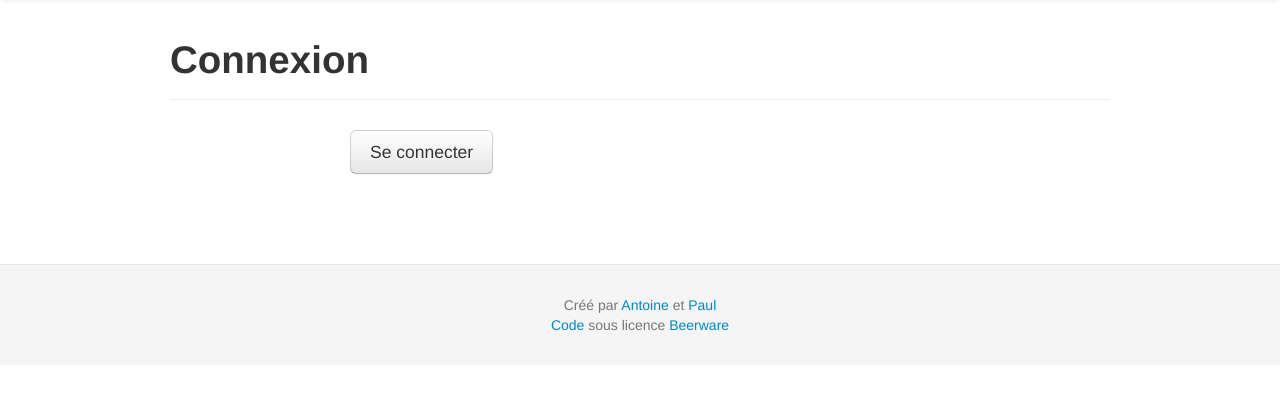
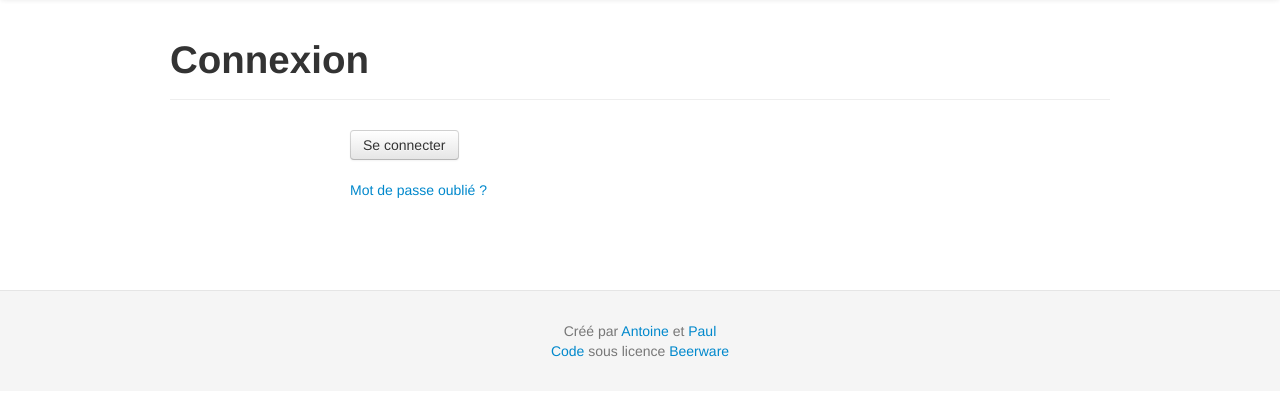
Before and after one commit to seirl/epiquote, a Django app: template templates/registration/login.html in a window 1280 px wide. Shown: the part 42-438 px from the top of the page. Run offline with Django 3.2, Linux system fonts and the light colour scheme; the template is opened without the code that fills it, so the values that code supplies are empty; some libraries are stand-ins or nearby versions.

Commit message:
add buttons for changing password and submit a new one when reseting

```diff
--- a/templates/registration/login.html
+++ b/templates/registration/login.html
@@ -8,9 +8,14 @@
     <input type="hidden" name="next" value="{{ next }}" />
     {{ form|bootstrap }}
     <div class="control-group">
-      <div class="controls">
-        <input type="submit" class="btn btn-large" value="Se connecter" />
-      </div>
+        <div class="controls">
+            <input type="submit" class="btn" value="Se connecter" />
+        </div>
     </div>
-  </form>
+    <div class="control-group">
+        <div class="controls">
+            <a href="/accounts/password/reset/">Mot de passe oublié ?</a>
+        </div>
+    </div>
+</form>
 {% endblock %}
```
Also changed, not shown: templates/registration/password_reset_confirm.html (+8 -7 lines).
